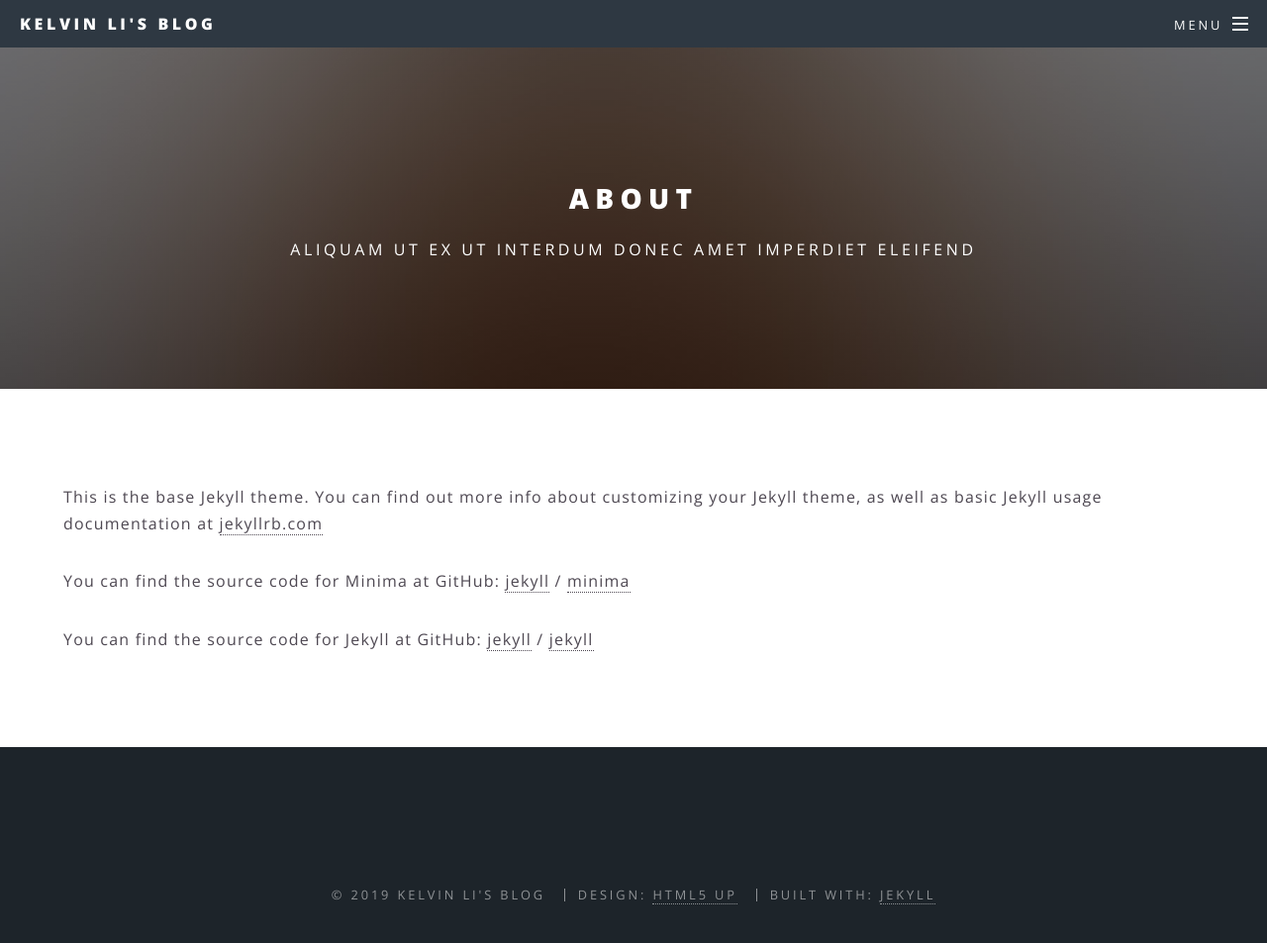
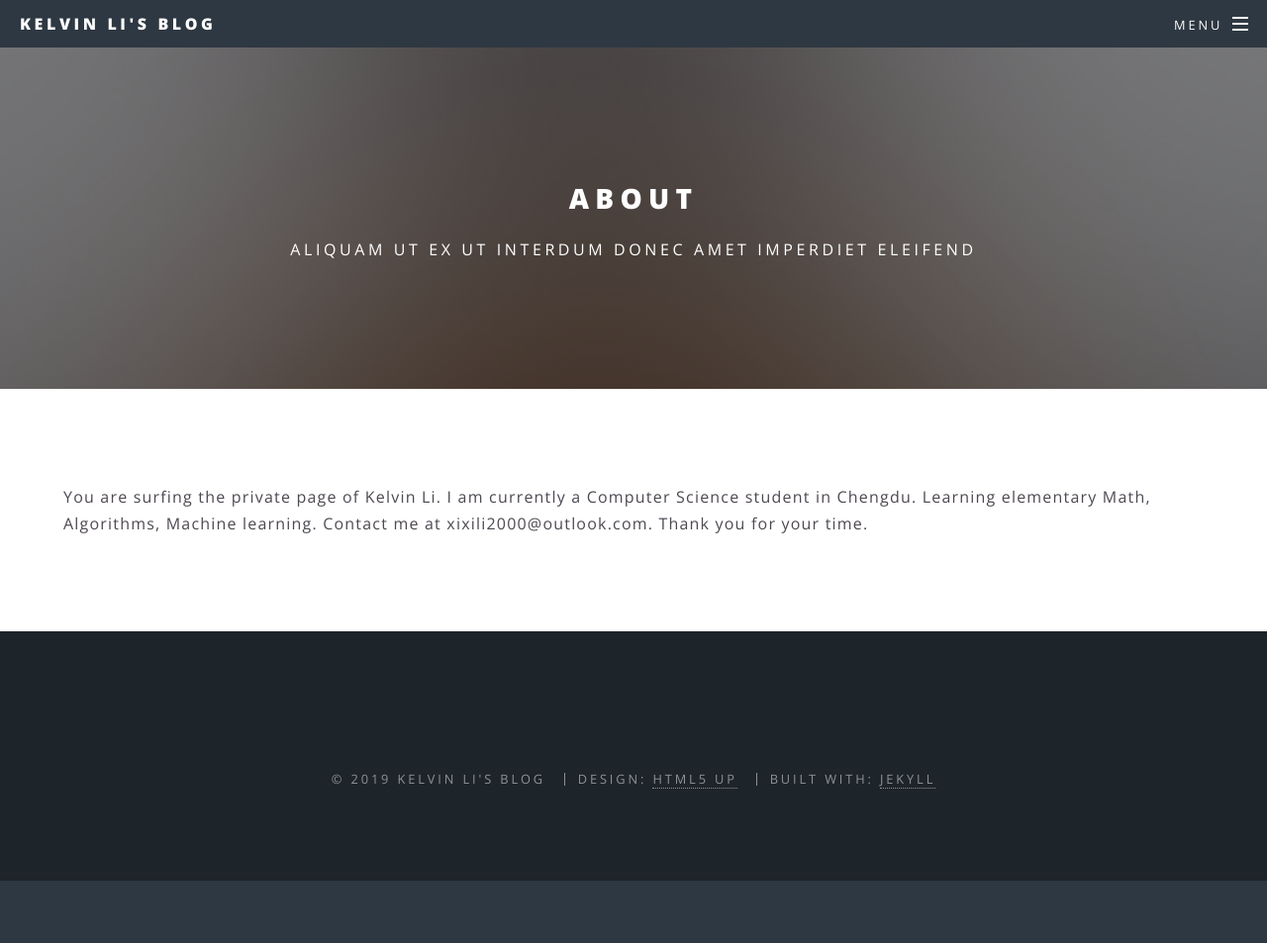
Before and after one commit to RivuletSonata/RivuletSonata.github.io, a Jekyll site: the page built from about.md, in a window 1280 px wide and 1007 px high. Shown: the top 953 px of the window at 99% size. Built offline with Jekyll 4.4.1, drawn with Linux system fonts in a browser that asks for light colours.

Commit message:
Update about.md

```diff
--- a/about.md
+++ b/about.md
@@ -4,15 +4,8 @@ title: About
 permalink: /about/
 ---
 
-This is the base Jekyll theme. You can find out more info about customizing your Jekyll theme, as well as basic Jekyll usage documentation at [jekyllrb.com](https://jekyllrb.com/)
-
-You can find the source code for Minima at GitHub:
-[jekyll][jekyll-organization] /
-[minima](https://github.com/jekyll/minima)
-
-You can find the source code for Jekyll at GitHub:
-[jekyll][jekyll-organization] /
-[jekyll](https://github.com/jekyll/jekyll)
-
-
-[jekyll-organization]: https://github.com/jekyll
+You are surfing the private page of Kelvin Li.
+I am currently a Computer Science student in Chengdu.
+Learning elementary Math, Algorithms, Machine learning.
+Contact me at xixili2000@outlook.com.
+Thank you for your time.
```
